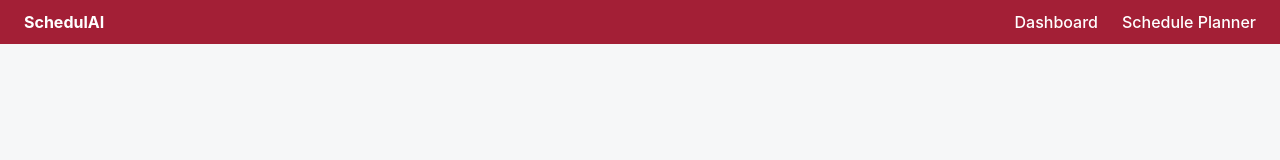
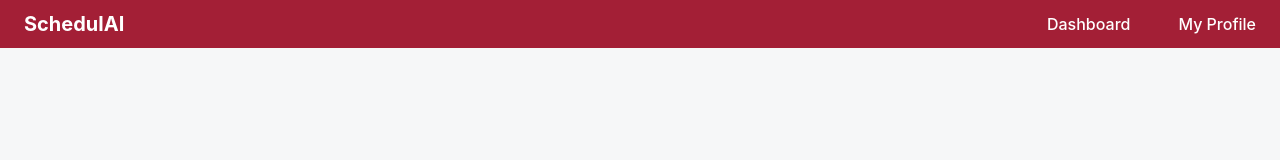
Before and after one commit to Dhruv23/SchedulAI, a React (Create React App) app in the folder frontend/: page /login in a window 1280 px wide. Shown: the top 160 px of the page. Built offline with nearby package versions, Linux system fonts and the light colour scheme; no server answers.

Commit message:
profile page

```diff
--- a/frontend/src/App.js
+++ b/frontend/src/App.js
@@ -18,7 +18,8 @@ function App() {
 
   // ✅ Check session when app loads
   useEffect(() => {
-    fetch("/session", { credentials: "include" })
+    fetch("http://127.0.0.1:5000/session", { credentials: "include" })
+
       .then((res) => (res.ok ? res.json() : Promise.reject()))
       .then((data) => {
         if (data.status === "SUCCESS" && data.user) {
@@ -35,7 +36,10 @@ function App() {
 
   // ✅ Logout handler
   const handleLogout = () => {
-    fetch("/logout", { method: "POST", credentials: "include" })
+    fetch("http://127.0.0.1:5000/logout", {
+  method: "POST",
+  credentials: "include",
+})
       .then(() => setUser(null))
       .catch(() => setUser(null));
   };
--- a/frontend/src/components/Navbar.jsx
+++ b/frontend/src/components/Navbar.jsx
@@ -1,17 +1,20 @@
+// components/Navbar.jsx
 import { Link } from "react-router-dom";
-import "../styles/theme.css";
 
-function Navbar({ onLogout }) {
+function Navbar() {
   return (
     <nav className="navbar">
-      <div className="navbar-left">
-        <strong>SchedulAI</strong>
+      {/* Logo / App Name */}
+      <div style={{ fontWeight: "bold", fontSize: "1.25rem" }}>
+        SchedulAI
       </div>
 
-      <div className="navbar-right">
-        <Link to="/dashboard">Dashboard</Link>
-        <Link to="/planner">Schedule Planner</Link>
-      </div>
+    {/* Navigation Links */}
+<div style={{ display: "flex", gap: "1.5rem", alignItems: "center" }}>
+  <Link to="/dashboard">Dashboard</Link>
+  <Link to="/profile">My Profile</Link>
+</div>
+
     </nav>
   );
 }
```
